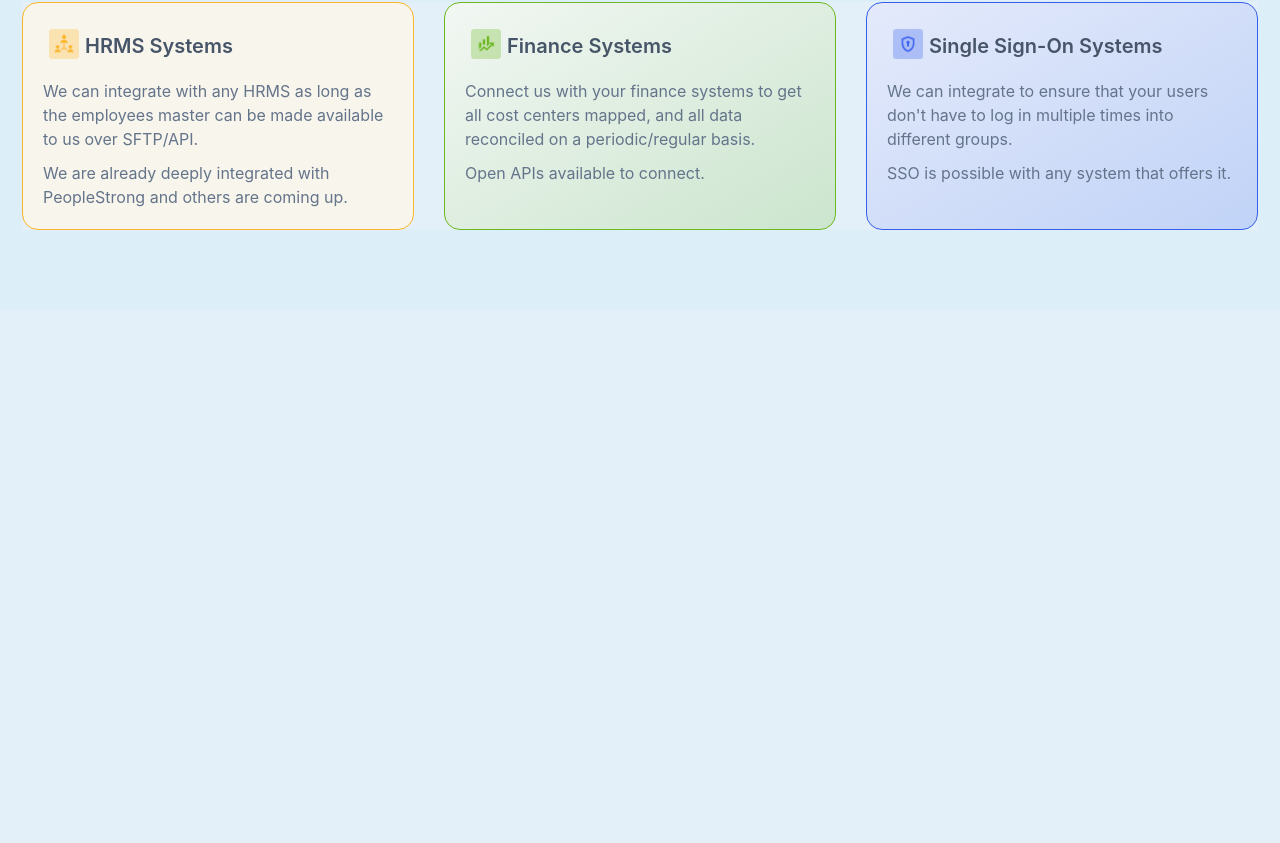
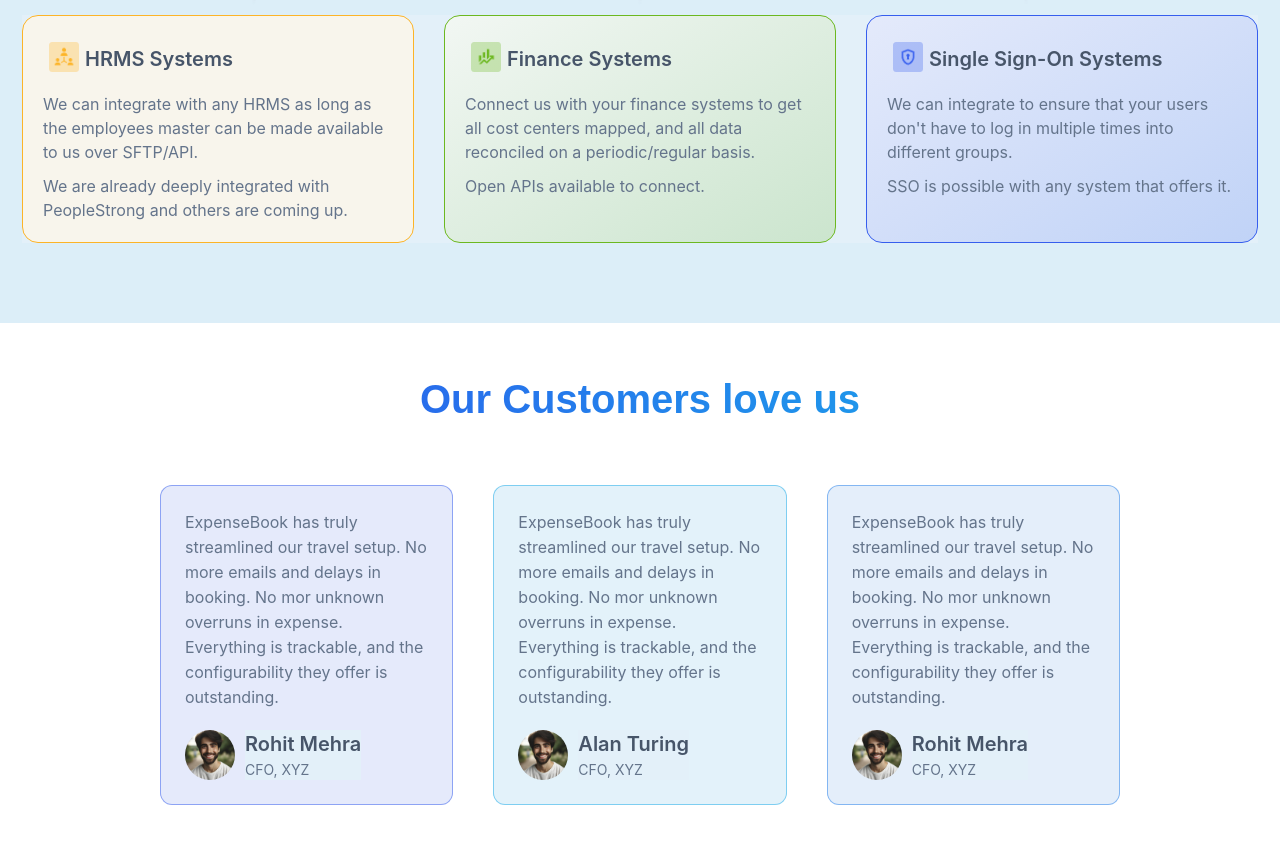
Before and after one commit to Harsha662002/Bilzo, a React (Create React App) app: page / in a window 1280 px wide. Shown: the part 1745-2588 px from the top of the page. Before the commit the page ends 2085 px from the top, so only its background shows below. Built offline with nearby package versions, Linux system fonts and the light colour scheme.

Commit message:
Customers Testimonials Added

```diff
--- a/src/App.js
+++ b/src/App.js
@@ -1,4 +1,5 @@
 import Carousel from "./components/carousel/carousel";
+import Customers from "./components/customers/customers";
 import Features from "./components/features/features";
 import Hero from "./components/hero/hero";
 import Integrations from "./components/integrations/integrations";
@@ -12,6 +13,7 @@ function App() {
       <Carousel />
       <Features />
       <Integrations />
+      <Customers />
     </div>
   );
 }
--- /dev/null
+++ b/src/components/customers/customers.jsx
@@ -0,0 +1,79 @@
+import React from "react";
+import Styles from "./customers.module.scss";
+
+const Customers = () => {
+  return (
+    <div className={Styles.container}>
+      <div className={Styles.customers}>
+        <h1 className={Styles.customers__title}>Our Customers love us</h1>
+        <div className={Styles.customers__cards}>
+          <div className={Styles.customers__card1}>
+            <p className={Styles.customers__card__content}>
+              ExpenseBook has truly streamlined our travel setup. No more emails
+              and delays in booking. No mor unknown overruns in expense.
+              Everything is trackable, and the configurability they offer is
+              outstanding.
+            </p>
+            <div className={Styles.customers__profile}>
+              <img src="../assets/profile1.png" />
+              <div className={Styles.customers__profile__details}>
+                <p className={`${Styles["customers__profile__details--name"]}`}>
+                  Rohit Mehra
+                </p>
+                <p
+                  className={`${Styles["customers__profile__details--designation"]}`}
+                >
+                  CFO, XYZ
+                </p>
+              </div>
+            </div>
+          </div>
+          <div className={Styles.customers__card2}>
+            <p className={Styles.customers__card__content}>
+              ExpenseBook has truly streamlined our travel setup. No more emails
+              and delays in booking. No mor unknown overruns in expense.
+              Everything is trackable, and the configurability they offer is
+              outstanding.
+            </p>
+            <div className={Styles.customers__profile}>
+              <img src="../assets/profile1.png" />
+              <div className={Styles.customers__profile__details}>
+                <p className={`${Styles["customers__profile__details--name"]}`}>
+                  Alan Turing
+                </p>
+                <p
+                  className={`${Styles["customers__profile__details--designation"]}`}
+                >
+                  CFO, XYZ
+                </p>
+              </div>
+            </div>
+          </div>
+          <div className={Styles.customers__card3}>
+            <p className={Styles.customers__card__content}>
+              ExpenseBook has truly streamlined our travel setup. No more emails
+              and delays in booking. No mor unknown overruns in expense.
+              Everything is trackable, and the configurability they offer is
+              outstanding.
+            </p>
+            <div className={Styles.customers__profile}>
+              <img src="../assets/profile1.png" />
+              <div className={Styles.customers__profile__details}>
+                <p className={`${Styles["customers__profile__details--name"]}`}>
+                  Rohit Mehra
+                </p>
+                <p
+                  className={`${Styles["customers__profile__details--designation"]}`}
+                >
+                  CFO, XYZ
+                </p>
+              </div>
+            </div>
+          </div>
+        </div>
+      </div>
+    </div>
+  );
+};
+
+export default Customers;
--- /dev/null
+++ b/src/components/customers/customers.module.scss
@@ -0,0 +1,108 @@
+.container {
+  background-color: white;
+  @media screen and (max-width: 426px) {
+    display: none;
+  }
+}
+
+.customers {
+  width: 75%;
+  display: flex;
+  justify-content: center;
+  text-align: center;
+  flex-direction: column;
+  margin: 0 auto;
+  background-color: white;
+  padding: 50px 0;
+
+  &__title {
+    font-size: 40px;
+    font-weight: 600;
+    line-height: 52px;
+    background: linear-gradient(
+      to right,
+      rgba(45, 86, 236, 1),
+      rgba(26, 172, 234, 1)
+    );
+    -webkit-text-fill-color: transparent;
+    -webkit-background-clip: text;
+    font-family: "Extatica", sans-serif;
+  }
+
+  &__cards {
+    display: flex;
+    flex-direction: row;
+    gap: 40px;
+    margin-top: 60px;
+    background-color: white;
+  }
+
+  &__card1,
+  &__card2,
+  &__card3 {
+    width: 300px;
+    height: auto;
+    border-radius: 12px;
+    padding: 24px;
+  }
+
+  &__card1 {
+    border: 1px solid rgba(54, 94, 238, 0.5);
+    background-color: #e5eafb;
+  }
+
+  &__card2 {
+    border: 1px solid rgba(26, 172, 234, 0.5);
+    background-color: #e3f2fa;
+  }
+
+  &__card3 {
+    border: 1px solid rgba(36, 128, 235, 0.5);
+    background-color: #e4eefa;
+  }
+
+  &__card__content {
+    background-color: inherit;
+    text-align: left;
+    font-size: 16px;
+    line-height: 25px;
+    font-weight: 400;
+    color: rgba(100, 116, 139, 1);
+  }
+
+  &__profile {
+    display: flex;
+    background-color: inherit;
+    margin-top: 20px;
+    img {
+      width: 50px;
+      height: 50px;
+      margin-right: 10px;
+      border-radius: 50%;
+    }
+  }
+
+  &__profile__details {
+    img,
+    p {
+      background-color: inherit;
+    }
+  }
+
+  &__profile__details--name {
+    font-size: 20px;
+    line-height: 28px;
+    font-weight: 600;
+    color: rgba(71, 85, 105, 1);
+    text-align: left;
+  }
+
+  &__profile__details--designation {
+    font-size: 14px;
+    line-height: 16px;
+    font-weight: 400;
+    color: rgba(100, 116, 139, 1);
+    text-align: left;
+    margin-top: 4px;
+  }
+}
--- a/src/components/integrations/integrations.module.scss
+++ b/src/components/integrations/integrations.module.scss
@@ -4,7 +4,7 @@
   justify-content: center;
   align-items: center;
   background-color: #dceef8;
-  margin: 30px auto;
+  margin: 30px auto 0;
   padding: 50px 0 80px;
 
   @media screen and (max-width: 426px) {
@@ -12,6 +12,9 @@
   }
 
   h1 {
+    font-size: 40px;
+    line-height: 52px;
+    font-weight: 600;
     text-align: center;
     background: linear-gradient(
       to right,
```
Also changed, not shown: public/assets/profile1.png (added).
